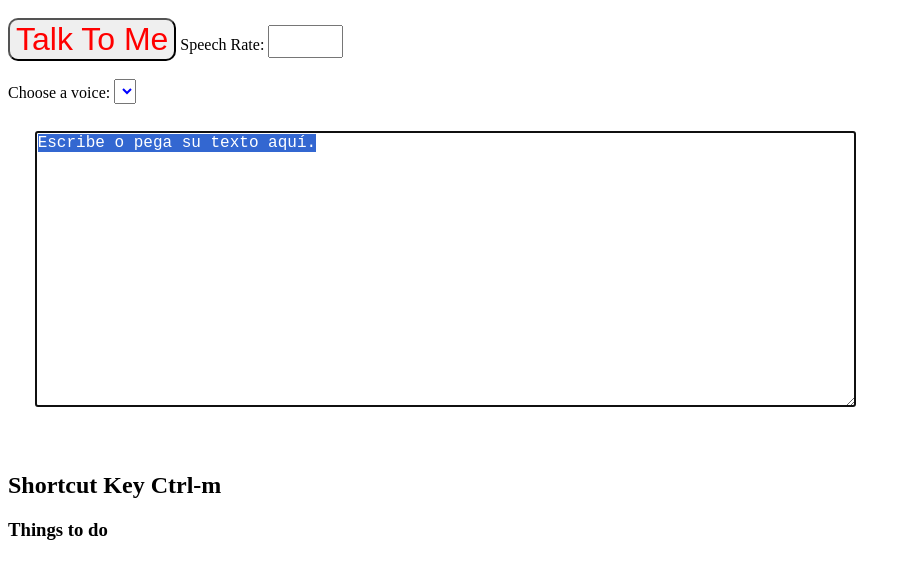
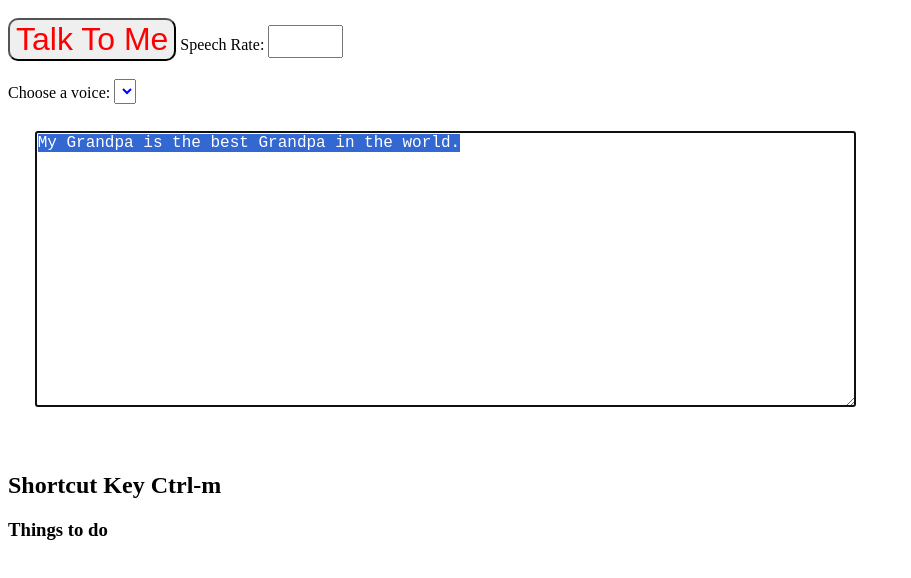
Before and after one commit to EstrellaParaMi/TalkToMe, a plain HTML site: page index.html in a window 1280 px wide. Shown: the part 48-626 px from the top of the page, without its empty margins (0-911 px from the left). Drawn offline with Linux system fonts and the light colour scheme.

Commit message:
Update index.html

```diff
--- a/index.html
+++ b/index.html
@@ -33,7 +33,7 @@
 
 <div lang="es">
 <textarea id="talkToMeTextBox" name="talkToMeTextBox" lang='es' rows="15" cols="80"
-    style="font-size: 12pt; color: blue; margin: 20pt">Escribe o pega su texto aquí.</textarea>
+    style="font-size: 12pt; color: blue; margin: 20pt">My Grandpa is the best Grandpa in the world.</textarea>
 </div>
 <br>
 <h2>Shortcut Key Ctrl-m</h2>
```
